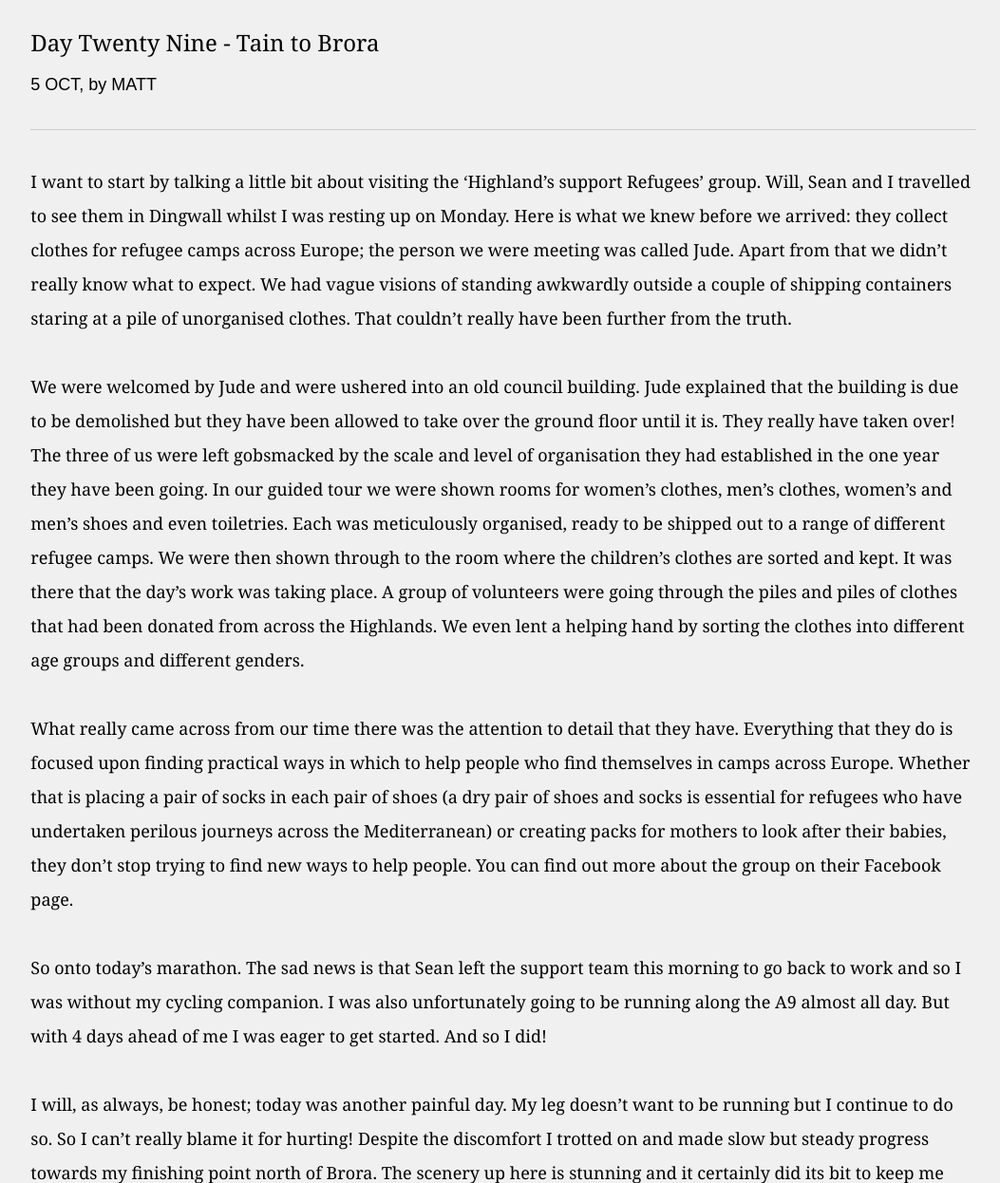
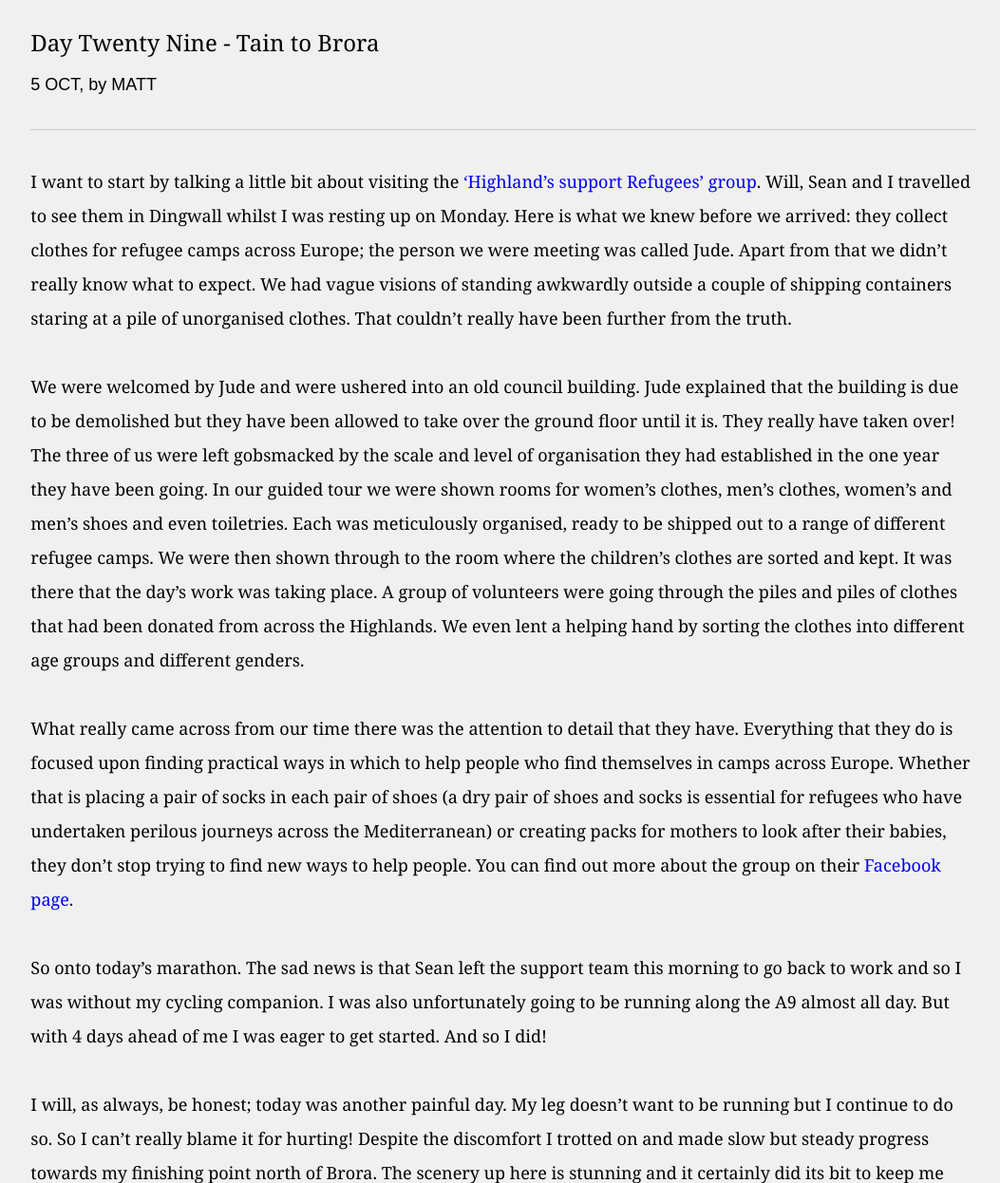
Before and after one commit to tombyers/runningforrefugees, a Jekyll site: the page built from _posts/2016-10-05-Tain to Brora.markdown, in a window 1280 px wide and 1400 px high, cut to the strip 154-1400 px from the top of the window. Shown: the whole strip at 95% size, without its empty margins (110-1163 px from the left). Built offline with Jekyll 4.4.1, drawn with Linux system fonts in a browser that asks for light colours; part of the change alters nothing that is shown; some of the changed text lies outside the part shown.

```diff
--- a/_posts/2016-10-05-Tain to Brora.markdown
+++ b/_posts/2016-10-05-Tain to Brora.markdown
@@ -5,15 +5,15 @@ date:   2016-10-05
 author: Matt
 active: blog
 ---
-I want to start by talking a little bit about visiting the ‘Highland’s support Refugees’ group. Will, Sean and I travelled to see them in Dingwall whilst I was resting up on Monday. Here is what we knew before we arrived: they collect clothes for refugee camps across Europe; the person we were meeting was called Jude. Apart from that we didn’t really know what to expect. We had vague visions of standing awkwardly outside a couple of shipping containers staring at a pile of unorganised clothes. That couldn’t really have been further from the truth.
+I want to start by talking a little bit about visiting the [‘Highland’s support Refugees’ group](https://www.facebook.com/groups/thehighlandssupportrefugees/). Will, Sean and I travelled to see them in Dingwall whilst I was resting up on Monday. Here is what we knew before we arrived: they collect clothes for refugee camps across Europe; the person we were meeting was called Jude. Apart from that we didn’t really know what to expect. We had vague visions of standing awkwardly outside a couple of shipping containers staring at a pile of unorganised clothes. That couldn’t really have been further from the truth.
 <br><br>
 We were welcomed by Jude and were ushered into an old council building. Jude explained that the building is due to be demolished but they have been allowed to take over the ground floor until it is. They really have taken over! The three of us were left gobsmacked by the scale and level of organisation they had established in the one year they have been going. In our guided tour we were shown rooms for women’s clothes, men’s clothes, women’s and men’s shoes and even toiletries. Each was meticulously organised, ready to be shipped out to a range of different refugee camps. We were then shown through to the room where the children’s clothes are sorted and kept. It was there that the day’s work was taking place. A group of volunteers were going through the piles and piles of clothes that had been donated from across the Highlands. We even lent a helping hand by sorting the clothes into different age groups and different genders.
 <br><br>
-What really came across from our time there was the attention to detail that they have. Everything that they do is focused upon finding practical ways in which to help people who find themselves in camps across Europe. Whether that is placing a pair of socks in each pair of shoes (a dry pair of shoes and socks is essential for refugees who have undertaken perilous journeys across the Mediterranean) or creating packs for mothers to look after their babies, they don’t stop trying to find new ways to help people. You can find out more about the group on their Facebook page.
+What really came across from our time there was the attention to detail that they have. Everything that they do is focused upon finding practical ways in which to help people who find themselves in camps across Europe. Whether that is placing a pair of socks in each pair of shoes (a dry pair of shoes and socks is essential for refugees who have undertaken perilous journeys across the Mediterranean) or creating packs for mothers to look after their babies, they don’t stop trying to find new ways to help people. You can find out more about the group on their [Facebook page](https://www.facebook.com/groups/thehighlandssupportrefugees/).
 <br><br>
 So onto today’s marathon. The sad news is that Sean left the support team this morning to go back to work and so I was without my cycling companion. I was also unfortunately going to be running along the A9 almost all day. But with 4 days ahead of me I was eager to get started. And so I did! <br><br>
 I will, as always, be honest; today was another painful day. My leg doesn’t want to be running but I continue to do so. So I can’t really blame it for hurting! Despite the discomfort I trotted on and made slow but steady progress towards my finishing point north of Brora. The scenery up here is stunning and it certainly did its bit to keep me going. As was the case yesterday, the pain was most intense towards the end of the run but as was the case yesterday, Will was there to greet me with a bag of frozen peas and a brotherly hug.
 <br><br>
 What has really stuck out over the last few days is that our actions and words, no matter how small, make a real difference especially when we do or say these things together. I see this with every marathon I complete; each step is very small but collectively they allow me to travel vast differences. A much more important example is the work of the Highland’s Support Refugees Group. Collectively this wonderful group of people have created a movement that is making a real difference to the lives of refugees, one item of clothing at a time. My point is that we can all do our bit even if you don’t fancy running the length of the country. By supporting the Refugee Council (and other Refugee charities) we are supporting work that gives Refugees the chance to find a new home, new job opportunities, new skills and hopefully stability and happiness.
 <br><br>
-With three days left of my challenge I would be extremely grateful if you could annoy your friends one last time with details of my journey. When doing so please do send them my JustGiving link. Thank you so much for your support. 3 to go…
+With three days left of my challenge I would be extremely grateful if you could annoy your friends one last time with details of my journey. When doing so please do send them my [JustGiving link](https://www.justgiving.com/fundraising/mattisrunningforrefugees). Thank you so much for your support. 3 to go…
```
